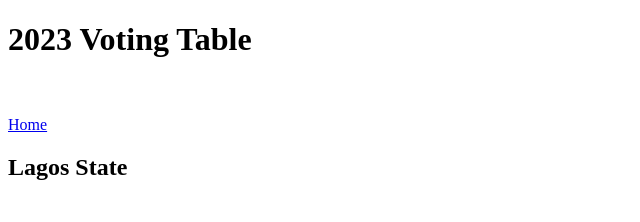
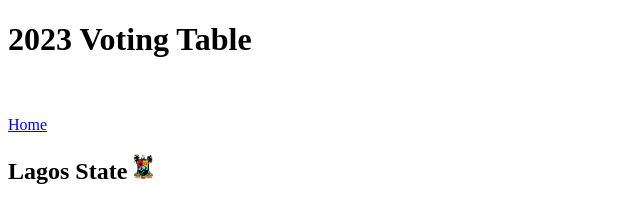
Before and after one commit to AElozinoLopez/2023-voting-table, a plain HTML site: page index.html in a window 1280 px wide. Shown: the full height of the page, 0-640 px from the left. Drawn offline with Linux system fonts and the light colour scheme.

Commit message:
Added logo of lagos state.

```diff
--- a/index.html
+++ b/index.html
@@ -20,7 +20,7 @@
             <a href="index.html">Home</a>
 
             <div class="voting-table">
-                <h2>Lagos State</h2>
+                <h2>Lagos State  <img src="images/lagos-state-logo.jpeg" alt="Lagos State Logo" width="20" height="25"></h2>
             </div>
         </div>
     </body>
```
Also changed, not shown: images/lagos-state-logo.jpeg (added).
